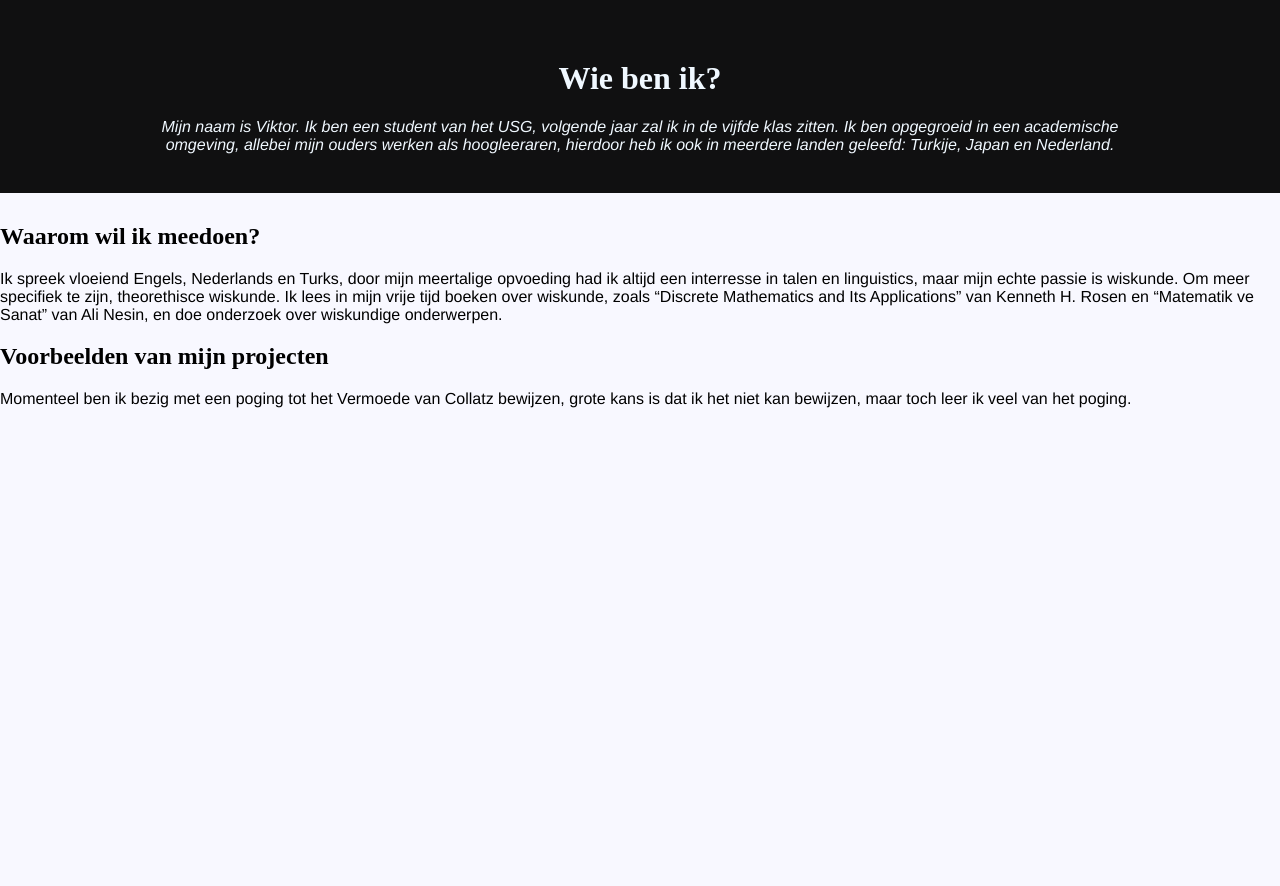
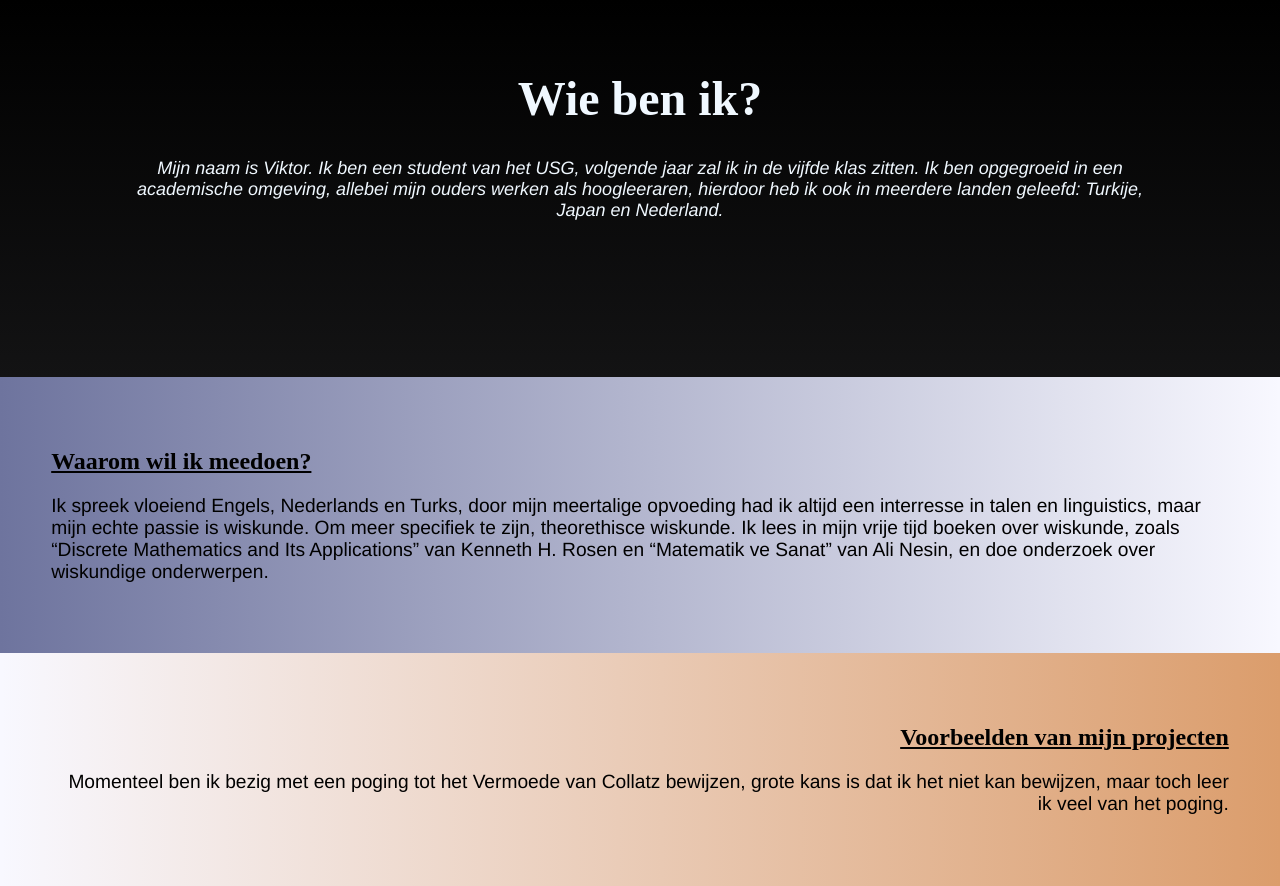
Before and after one commit to Lock-0/Lock-0.github.io, a plain HTML site: page index.html in a window 1280 px wide. Before the commit the page ends 800 px from the top, so only its background shows below. Drawn offline with Linux system fonts and the light colour scheme.

Commit message:
Styling updates

```diff
--- a/index.html
+++ b/index.html
@@ -7,16 +7,20 @@
     </head>
 
     <body>
-        <div style="background-color: rgb(16, 16, 17);width: 100%;text-align: center;color: aliceblue;margin: 0%;padding: 3%;margin-bottom: 30px;max-width: fit-content;">
-        <h1>Wie ben ik?</h1>
-        <p style="font-style: italic;margin:auto 7% auto">Mijn naam is Viktor. Ik ben een student van het USG, volgende jaar zal ik in de vijfde klas zitten. Ik ben opgegroeid in een academische omgeving, allebei mijn ouders werken als hoogleeraren, hierdoor heb ik ook in meerdere landen geleefd: Turkije, Japan en Nederland.</p>
+        <div style="background-color: rgb(19, 19, 20);width: 100%;text-align: center;color: aliceblue;margin: 0%;padding: 3%;max-width: fit-content;height: 300px;background-image: linear-gradient(black, rgba(19, 19, 20, 1));">
+        <h1 style="font-size:xxx-large;">Wie ben ik?</h1>
+        <p style="font-style: italic;margin:auto 7% auto;font-size:large;">Mijn naam is Viktor. Ik ben een student van het USG, volgende jaar zal ik in de vijfde klas zitten. Ik ben opgegroeid in een academische omgeving, allebei mijn ouders werken als hoogleeraren, hierdoor heb ik ook in meerdere landen geleefd: Turkije, Japan en Nederland.</p>
         </div>
 
+        <div style="background-image:linear-gradient(to right,rgb(110, 116, 158), transparent); padding: 4%; margin-bottom: 30px; margin-left: 0%; margin-bottom: 0%;">
         <h2>Waarom wil ik meedoen?</h2>
-        <p>Ik spreek vloeiend Engels, Nederlands en Turks, door mijn meertalige opvoeding had ik altijd een interresse in talen en linguistics, maar mijn echte passie is wiskunde. Om meer specifiek te zijn, theorethisce wiskunde. Ik lees in mijn vrije tijd boeken over wiskunde, zoals “Discrete Mathematics and Its Applications” van Kenneth H. Rosen en “Matematik ve Sanat” van Ali Nesin, en doe onderzoek over wiskundige onderwerpen.</p>
+        <p style="font-size: larger;">Ik spreek vloeiend Engels, Nederlands en Turks, door mijn meertalige opvoeding had ik altijd een interresse in talen en linguistics, maar mijn echte passie is wiskunde. Om meer specifiek te zijn, theorethisce wiskunde. Ik lees in mijn vrije tijd boeken over wiskunde, zoals “Discrete Mathematics and Its Applications” van Kenneth H. Rosen en “Matematik ve Sanat” van Ali Nesin, en doe onderzoek over wiskundige onderwerpen.</p>
+        </div>
 
+        <div style="text-align: right;background-image: linear-gradient(to left, rgb(219, 157, 108), transparent); padding:4%;">
         <h2>Voorbeelden van mijn projecten</h2>
-        <p>Momenteel ben ik bezig met een poging tot het Vermoede van Collatz bewijzen, grote kans is dat ik het niet kan bewijzen, maar toch leer ik veel van het poging.</p>
+        <p style="font-size: larger;">Momenteel ben ik bezig met een poging tot het Vermoede van Collatz bewijzen, grote kans is dat ik het niet kan bewijzen, maar toch leer ik veel van het poging.</p>
+        </div>
     </body>
 
 </html>
--- a/u-talent_stylesheet.css
+++ b/u-talent_stylesheet.css
@@ -7,7 +7,13 @@ p {
     font-family: 'Franklin Gothic Medium', 'Arial Narrow', Arial, sans-serif;
 }
 
+h1 {
+    font-family: 'Times New Roman', Times, serif;
+}
+
 h2 {
     color: black;
     font-family: 'Times New Roman', Times, serif;
+    font-size: x-large;
+    text-decoration: underline;
 }
```
